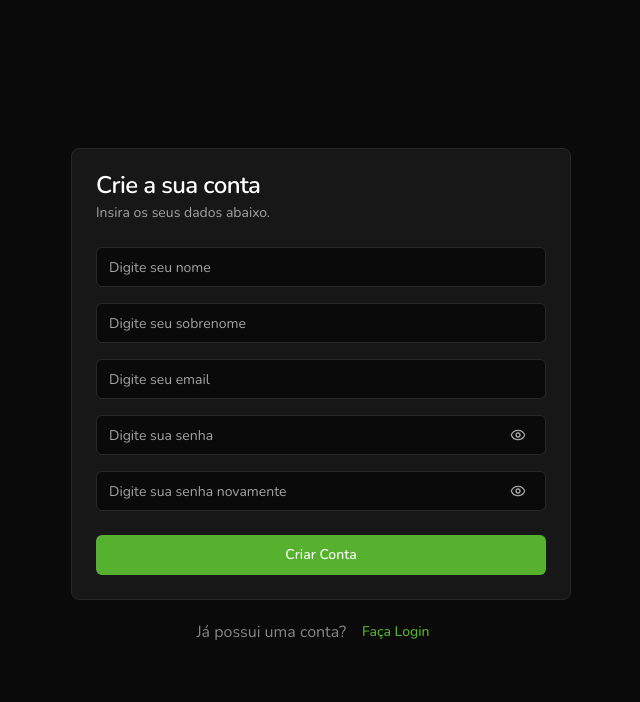
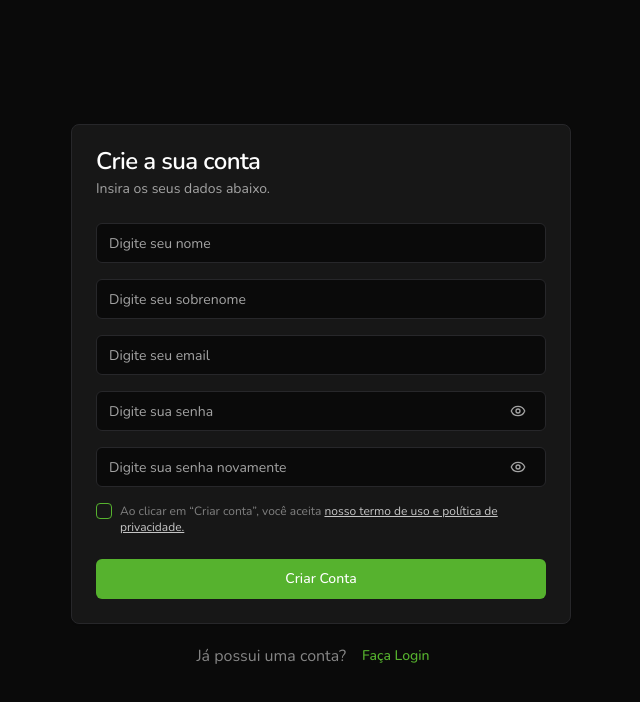
Before and after one commit to fernandoferreira67/mcp-fertrack, a React (Vite) app: page /signup in a window 1280 px wide. Shown: the top 702 px of the page, without its empty margins (319-959 px from the left). Built offline with nearby package versions, Linux system fonts and the light colour scheme.

Commit message:
feat: add checkbox terms to sign up form

```diff
--- a/package.json
+++ b/package.json
@@ -11,6 +11,7 @@
     "prepare": "husky"
   },
   "dependencies": {
+    "@radix-ui/react-checkbox": "^1.3.3",
     "@radix-ui/react-slot": "^1.2.4",
     "class-variance-authority": "^0.7.1",
     "clsx": "^2.1.1",
--- /dev/null
+++ b/src/components/ui/checkbox.jsx
@@ -0,0 +1,25 @@
+import * as CheckboxPrimitive from '@radix-ui/react-checkbox'
+import { Check } from 'lucide-react'
+import * as React from 'react'
+
+import { cn } from '@/lib/utils'
+
+const Checkbox = React.forwardRef(({ className, ...props }, ref) => (
+  <CheckboxPrimitive.Root
+    ref={ref}
+    className={cn(
+      'peer grid h-4 w-4 shrink-0 place-content-center rounded-sm border border-primary ring-offset-background focus-visible:outline-none focus-visible:ring-2 focus-visible:ring-ring focus-visible:ring-offset-2 disabled:cursor-not-allowed disabled:opacity-50 data-[state=checked]:bg-primary data-[state=checked]:text-primary-foreground',
+      className
+    )}
+    {...props}
+  >
+    <CheckboxPrimitive.Indicator
+      className={cn('grid place-content-center text-current')}
+    >
+      <Check className="h-4 w-4" />
+    </CheckboxPrimitive.Indicator>
+  </CheckboxPrimitive.Root>
+))
+Checkbox.displayName = CheckboxPrimitive.Root.displayName
+
+export { Checkbox }
--- a/src/pages/signup.jsx
+++ b/src/pages/signup.jsx
@@ -10,6 +10,7 @@
   CardHeader,
   CardTitle,
 } from '@/components/ui/card'
+import { Checkbox } from '@/components/ui/checkbox'
 import { Input } from '@/components/ui/input'
 
 const SignupPage = () => {
@@ -26,6 +27,20 @@
           <Input placeholder="Digite seu email" />
           <PasswordInput />
           <PasswordInput placeholder="Digite sua senha novamente" />
+          <div className="items-top flex space-x-2">
+            <Checkbox id="terms" />
+            <div className="grid gap-1.5 leading-none">
+              <label
+                htmlFor="terms"
+                className="text-xs text-muted-foreground opacity-75"
+              >
+                Ao clicar em “Criar conta”, você aceita{' '}
+                <a href="#" className="text-white underline">
+                  nosso termo de uso e política de privacidade.
+                </a>
+              </label>
+            </div>
+          </div>
         </CardContent>
         <CardFooter>
           <Button className="w-full">Criar Conta</Button>
```
Also changed, not shown: 1 other file (tests, documents, lock files or other folders).
